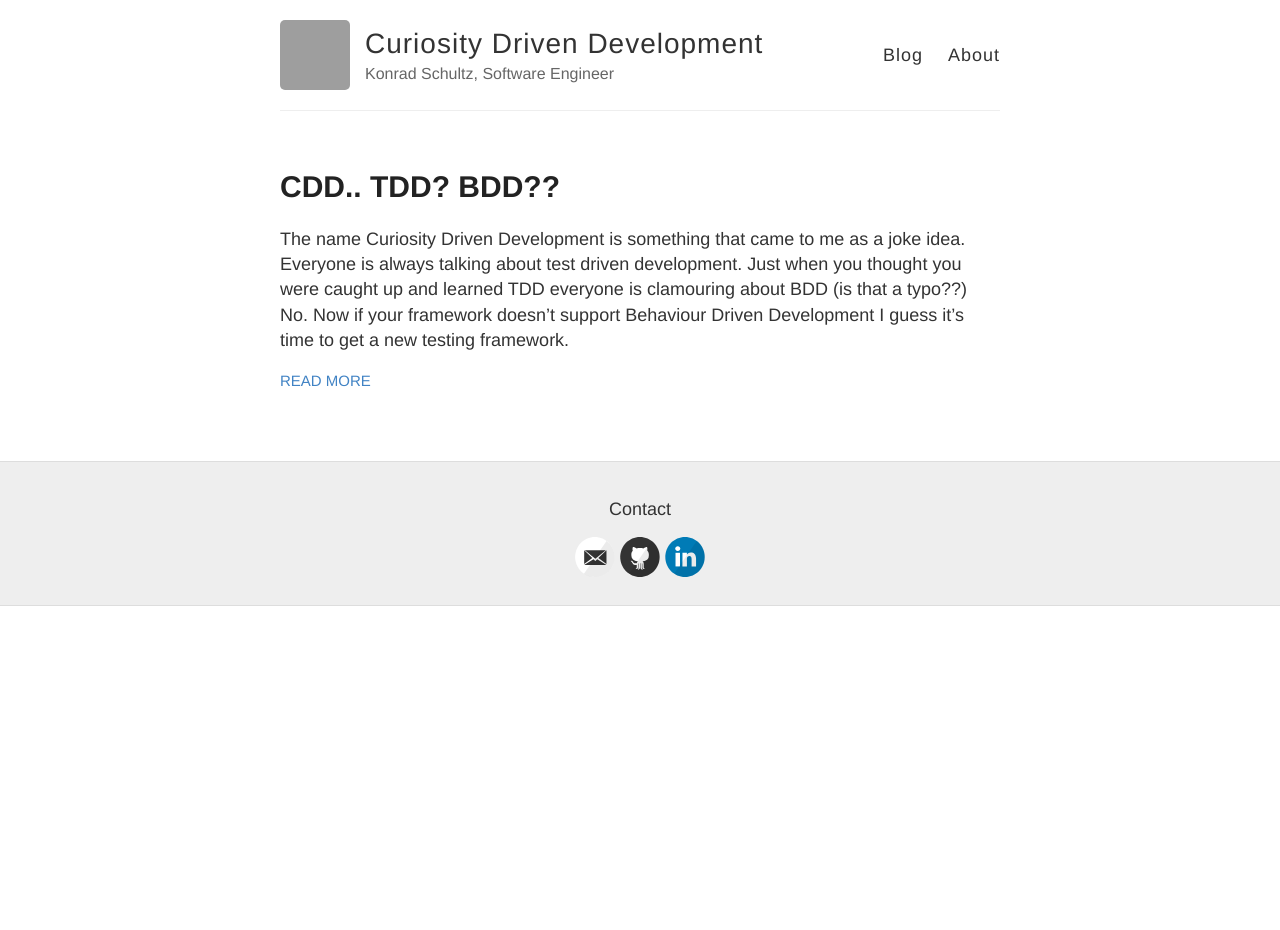
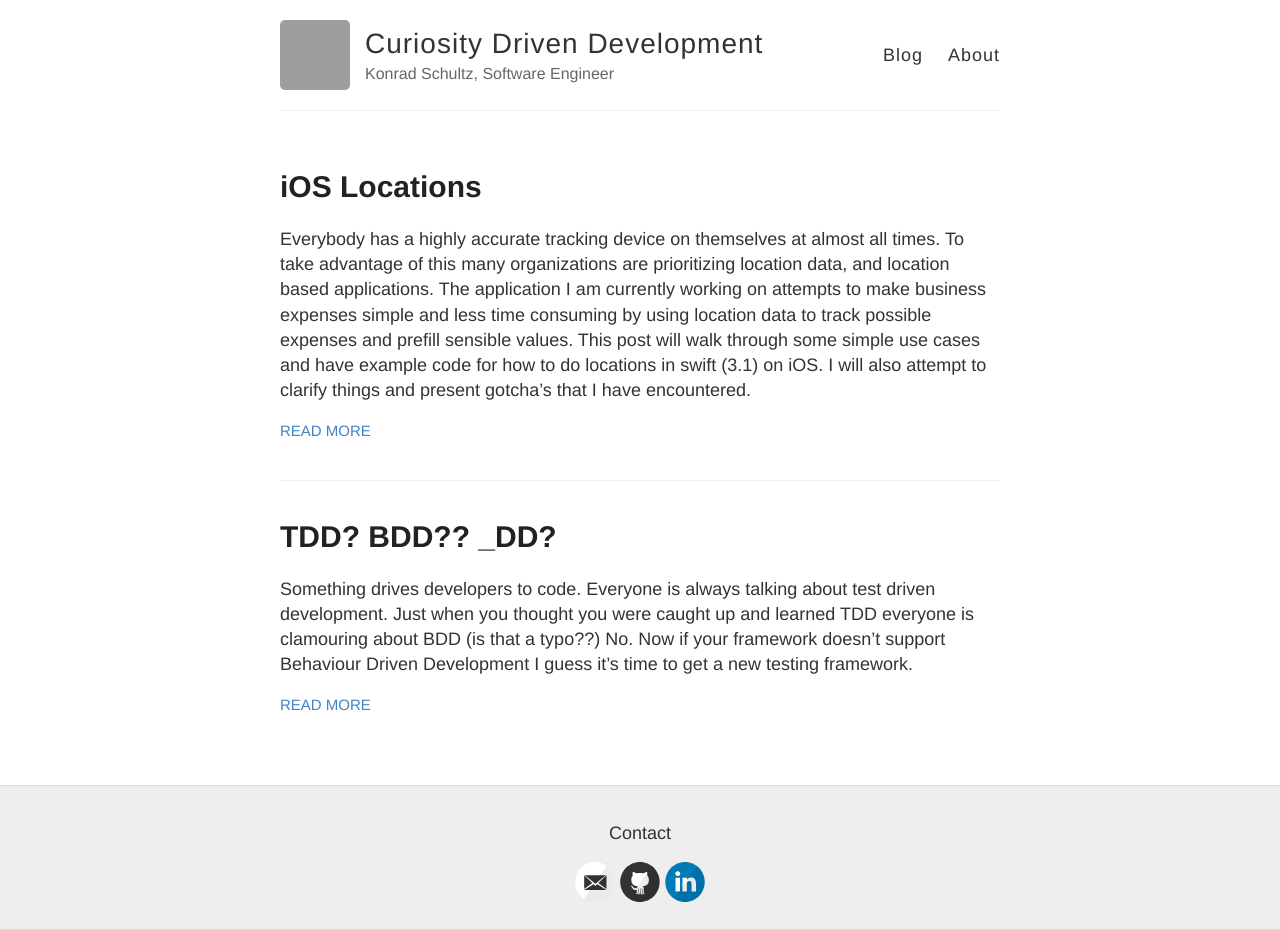
Before and after one commit to kradical/kradical.github.io, a Jekyll site: the page built from index.html, in a window 1280 px wide. Built offline with Jekyll 4.4.1, drawn with Linux system fonts in a browser that asks for light colours; before the commit the page ends 900 px from its top, so only the background shows below that; grey boxes are pictures that could not be loaded.

Commit message:
start of ios post

````diff
--- a/_posts/2017-4-6-CDD.md
+++ /dev/null
@@ -1,12 +0,0 @@
----
-layout: post
-title: CDD.. TDD? BDD??
----
-
-The name Curiosity Driven Development is something that came to me as a joke idea. Everyone is always talking about test driven development. Just when you thought you were caught up and learned TDD everyone is clamouring about BDD (is that a typo??) No. Now if your framework doesn't support Behaviour Driven Development I guess it's time to get a new testing framework.
-
-In my mind test driven development is characterized by writing tests and then application code. The process of writing failing tests and then making them pass is supposed to be conductive to writing better, more modular, more testable code. The patterns that fall out of writing *testable* code are often more maintainable and easier to architect around in the future. I have never fully subscribed to test driven developement. My usual workflow is to write code that works for the happy path, then write code for as many corner cases as I can think of, and finally write tests to confirm my thoughts. This could be a bit of a trap (writing tests based on existing code) that causes bad assumptions. But In my limited experience I think bad assumptions get made whether the tests or the application code comes first.
-
-I'm having a bit of a difficult time defining Behaviour Driven Developement. I have used BDD style requirements and tests before (javascript framework mocha). I am all too familiar with given-when-then.. I think BDD is just a difference in the way you look at requirements and how you decide *what* and *how* to test. It seems a common thread with BDD is keeping things simple with plain english requirements and test reporting.
-
-One of the best ways to go about testing is to write tests with minimal frameworks and testing libraries. After a few test suites you start to realize where all your boiler plate is coming from and at that point you can look for a library that solves that problem. Often times rewriting application code to be more testable results in not requiring frameworks or pinpointing exactly the framework you need.
--- /dev/null
+++ b/_posts/2017-4-6-_DD.md
@@ -0,0 +1,14 @@
+---
+layout: post
+title: TDD? BDD?? _DD?
+---
+
+Something drives developers to code. Everyone is always talking about test driven development. Just when you thought you were caught up and learned TDD everyone is clamouring about BDD (is that a typo??) No. Now if your framework doesn't support Behaviour Driven Development I guess it's time to get a new testing framework.
+
+In my mind test driven development is characterized by writing tests and then application code. The process of writing failing tests and then making them pass is supposed to be condusive to writing better, more modular, more testable code. The patterns that fall out of writing *testable* code are often more maintainable and easier to architect around in the future. I have never fully subscribed to test driven developement. My usual workflow is to write code that works for the happy path, then write code for as many corner cases as I can think of, and finally write tests to confirm my thoughts. This could be a bit of a trap (writing tests based on existing code) that causes bad assumptions. But In my limited experience I think bad assumptions get made whether the tests or the application code comes first.
+
+I'm having a bit of a difficult time defining Behaviour Driven Developement. I have used BDD style requirements and tests before (javascript framework mocha). I am all too familiar with given-when-then.. I think BDD is just a difference in the way you look at requirements and how you decide *what* and *how* to test. It seems a common thread with BDD is keeping things simple with plain english requirements and test reporting.
+
+One of the best ways to go about testing is to write tests with minimal frameworks and testing libraries. After a few test suites you start to realize where all your boiler plate is coming from and at that point you can look for a library that solves that problem. Often times rewriting application code to be more testable results in not requiring frameworks or pinpointing exactly the framework you need.
+
+But what really drives a software developer? For this one it is the satisfaction of solving problems of increasing complexity.
--- /dev/null
+++ b/_posts/2017-4-6-iOSLocation.md
@@ -0,0 +1,58 @@
+---
+layout: post
+title: iOS Locations
+---
+
+Everybody has a highly accurate tracking device on themselves at almost all times. To take advantage of this many organizations are prioritizing location data, and location based applications. The application I am currently working on attempts to make business expenses simple and less time consuming by using location data to track possible expenses and prefill sensible values. This post will walk through some simple use cases and have example code for how to do locations in swift (3.1) on iOS. I will also attempt to clarify things and present gotcha's that I have encountered.
+
+I try to separate out location functionality from my app delegate and the rest of my app. A stripped down example of the class I would use:
+
+```swift
+import UIKit
+import CoreLocation
+
+class LocationManager: NSObject, CLLocationManagerDelegate {
+    static let shared = LocationManager()
+    private override init() {}
+
+    private let locationManager = CLLocationManager()
+    var location: CLLocation? { return self.locationManager.location }
+
+    func initLocationManager() {
+        self.locationManager.delegate = self
+
+        self.locationManager.requestAlwaysAuthorization()
+        self.startUpdatingLocation()
+    }
+
+    func locationManager(_ manager: CLLocationManager, didUpdateLocations locations: [CLLocation]) {
+        print("didUpdateLocations \(locations)")
+    }
+
+    func locationManager(_ manager: CLLocationManager, didChangeAuthorization status: CLAuthorizationStatus) {
+        if status == .authorizedAlways {
+            self.initLocationManager()
+        } else {
+            self.locationManager.requestAlwaysAuthorization()
+        }
+    }
+
+    func locationManager(_ manager: CLLocationManager, didFailWithError error: Error) {
+        print("locationManager error: \(error)", withLevel: .warning)
+    }
+
+    func stopUpdatingLocation() {
+        self.locationManager.stopUpdatingLocation()
+    }
+
+    func startUpdatingLocation() {
+        self.locationManager.startUpdatingLocation()
+    }
+}
+```
+
+TODO go over authorization plist keys and functions
+TODO go over filter options
+TODO go over accuracy options
+TODO show a custom filter
+TODO do an example of a common use
--- a/about.md
+++ b/about.md
@@ -4,4 +4,6 @@ title: About
 permalink: /about/
 ---
 
-I am a 4th year engineering student at the University of Victoria. Currently grinding it out to graduation while working part time doing iOS developement. This blog is a collection of posts on assorted topics. I plan to post about things I am learning to solidify ideas and have a written reference of what I have been through. If any posts are useful to others that is a double bonus.
+I am currently in my final semester of software engineering at the University of Victoria. I love programming languages and learning how they work. This blog is mainly focussed on computer science and programming related topics. I will often document problems and challenges I am having or interesting things I learn.
+
+I am also working part time doing iOS and service developement for Level48, a small Victoria based tech start up.
````
Also changed, not shown: README.md.
